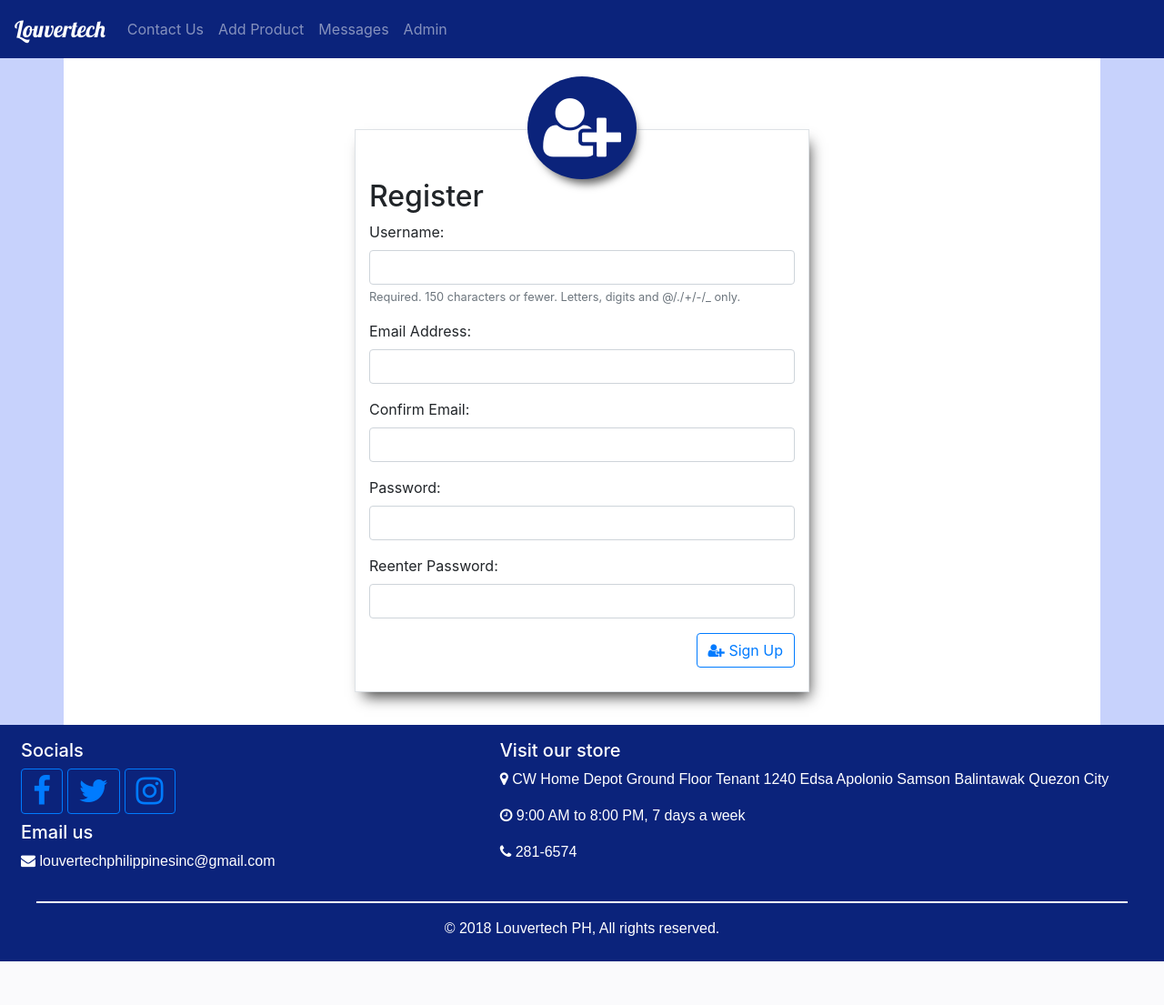
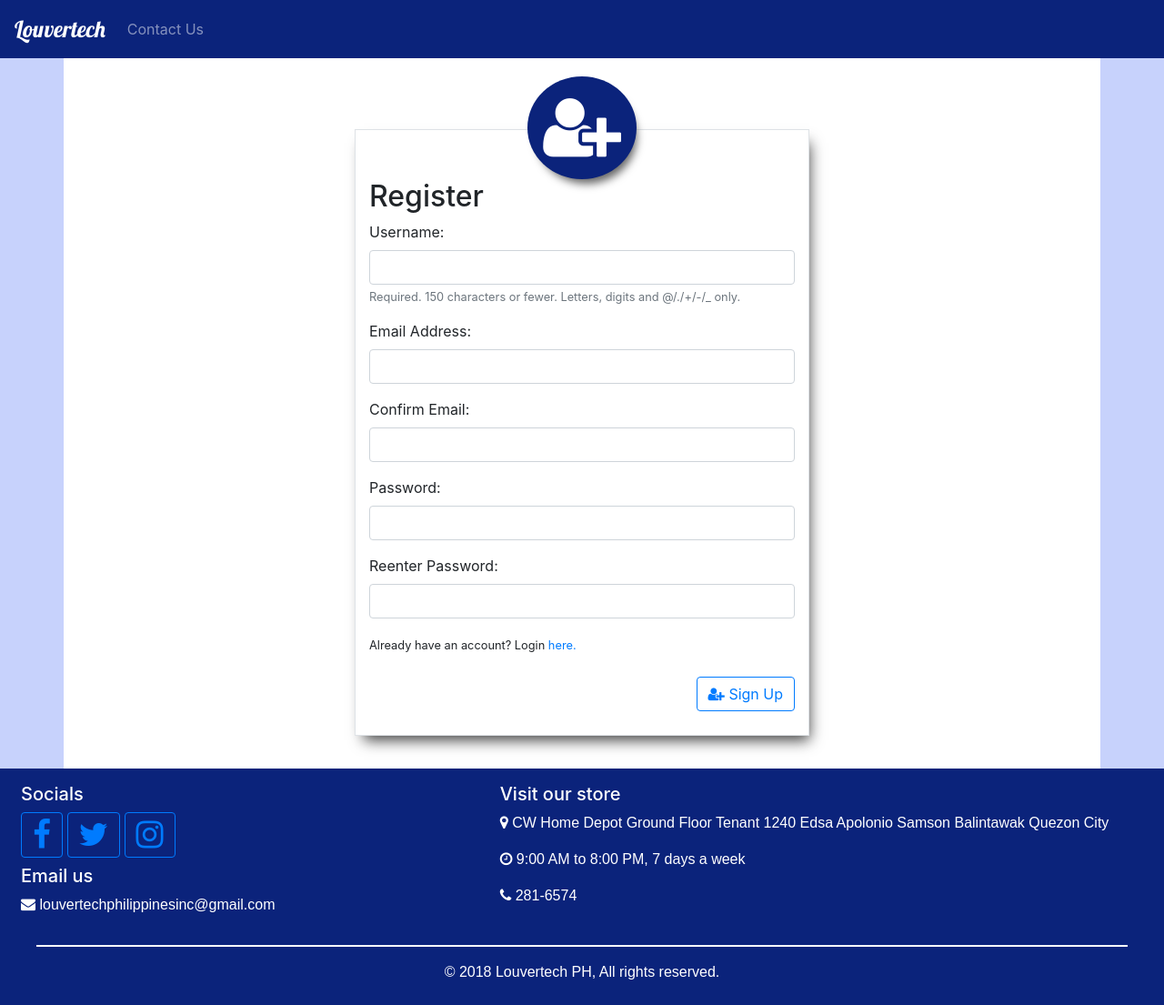
Before and after one commit to arviesan24/Louvertech, a Django app: page /accounts/signup/ in a window 1280 px wide. Shown: the whole page at 91% size. Before the commit the page ends 1057 px from the top, so only its background shows below. Run offline with Django 3.2, Linux system fonts and the light colour scheme; some libraries are stand-ins or nearby versions.

Commit message:
Created logout page. Edited navbar(limit access & design). Change up button color.

```diff
--- a/accounts/urls.py
+++ b/accounts/urls.py
@@ -3,10 +3,12 @@ from django.urls import path
 from .views import (
     accounts_signup,
     accounts_login,
+    accounts_logout
 )
 
 app_name = 'accounts_app'
 urlpatterns = [
     path('accounts/signup/', accounts_signup, name='signup'),
-    path('accounts/login/', accounts_login, name='login')
+    path('accounts/login/', accounts_login, name='login'),
+    path('accounts/logout/', accounts_logout, name='logout')
 ]
--- a/accounts/views.py
+++ b/accounts/views.py
@@ -1,3 +1,4 @@
+from django.contrib.auth.models import AnonymousUser
 from django.shortcuts import render, redirect
 from django.contrib.auth import (
     authenticate,
@@ -52,5 +53,14 @@ def accounts_login(request):
 
     return render(request, "forms/login_form.html", context)
 
+
+def accounts_logout(request):
+    logout(request)
+    # if not AnonymousUser:
+    #     return redirect("/accounts/login/")
+    messages.success(request, 'You have been logged out successfully.')
+
+    return redirect("/accounts/login/")
+
 #TODO: fix signals to avoid is_active getting disabled all the time, it should only work on user registration
 #TODO: create 404 page
--- a/contact_us/views.py
+++ b/contact_us/views.py
@@ -196,5 +196,4 @@ def mark_as_read(request):
 
 #TODO: generic relations/sessions-to transfer value to diff. function
 #TODO: DONE! Pagination with custom number: https://stackoverflow.com/questions/30864011/display-only-some-of-the-page-numbers-by-django-pagination
-#TODO: Create logout page
 #TODO: breadcrumb
--- a/static/my_css/custom.css
+++ b/static/my_css/custom.css
@@ -5,6 +5,16 @@ body {
 .nav-title {
     font-family: 'Lobster', sans-serif;
     font-size: 25px;
+}
+
+.custom_btn {
+    color: #ffffff;
+    background: #0B237B;
+}
+
+.custom_btn:hover {
+    color: #ffffff;
+    background: #3256db;
 }
 
 .gallery_banner {
--- a/templates/base.html
+++ b/templates/base.html
@@ -32,16 +32,25 @@
             <li class="nav-item">
                 <a class="nav-link" href="{% url 'contact_us_app:contact_us' %}">Contact Us</a>
             </li>
-            <li class="nav-item">
-                <a class="nav-link" href="{% url 'gallery_app:upload_product' %}">Add Product</a>
+
+            {% if user.is_authenticated %}
+
+            <li class="nav-item dropdown">
+            <a class="nav-link dropdown-toggle" href="#" id="navbarDropdown" role="button" data-toggle="dropdown" aria-haspopup="true" aria-expanded="false">
+            <i class="fa fa-user" aria-hidden="true"></i> {{ user.get_username }}
+            </a>
+            <div class="dropdown-menu" style="background-color: #0B237B; color: #ffffff;" aria-labelledby="navbarDropdown">
+                <a class="dropdown-item custom_btn" href="{% url 'gallery_app:upload_product' %}">Add Product</a>
+                <a class="dropdown-item custom_btn" href="{% url 'contact_us_app:all_inquiries' %}">Messages</a>
+                <div class="dropdown-divider"></div>
+                <a class="dropdown-item custom_btn" href="{% url 'accounts_app:logout' %}">Logout</a>
+            </div>
             </li>
-            <li class="nav-item">
-                <a class="nav-link" href="{% url 'contact_us_app:all_inquiries' %}">Messages</a>
+            <li>
+                <a class="nav-link" href="{% url 'admin:login' %}"><i class="fa fa-cog" aria-hidden="true"></i> Admin Panel</a>
             </li>
-            <div class="dropdown-divider"></div>
-            <li>
-                <a class="nav-link" href="{% url 'admin:login' %}">Admin</a>
-            </li>
+            {% endif %}
+
         </ul>
         {% block search_form %}
         {% endblock search_form %}
@@ -59,7 +68,7 @@
 {% endblock content %}
 </div>
 
-<button onclick="topFunction()" id="UpBtn" class="btn btn-primary" title="Go to top"><i class="fa fa-arrow-up"></i></button>
+<button onclick="topFunction()" id="UpBtn" class="custom_btn border" title="Go to top"><i class="fa fa-arrow-up"></i></button>
 
 <div class="footer pb-2">
     <div class="row pt-3 mx-2">
--- a/templates/forms/login_form.html
+++ b/templates/forms/login_form.html
@@ -51,7 +51,7 @@
         {% endif %}
     </div>
     {% endfor %}
-    <small>No account? Sign-up <a href="{% url 'accounts_app:signup' %}">here.</a></small>
+    <small>No account? Sign-up <a href="{% url 'accounts_app:signup' %}">here.</a><br><br></small>
     <button type="submit" class="btn btn-outline-primary float-right"><i class="fa fa-sign-in" aria-hidden="true"></i> Login</button>
 </form>
 
--- a/templates/forms/registration_form.html
+++ b/templates/forms/registration_form.html
@@ -59,6 +59,7 @@
         {% endif %}
     </div>
     {% endfor %}
+    <small>Already have an account? Login <a href="{% url 'accounts_app:login' %}">here.</a><br><br></small>
     <button type="submit" class="btn btn-outline-primary float-right"><i class="fa fa-user-plus" aria-hidden="true"></i> Sign Up</button>
 
 </form>
```
